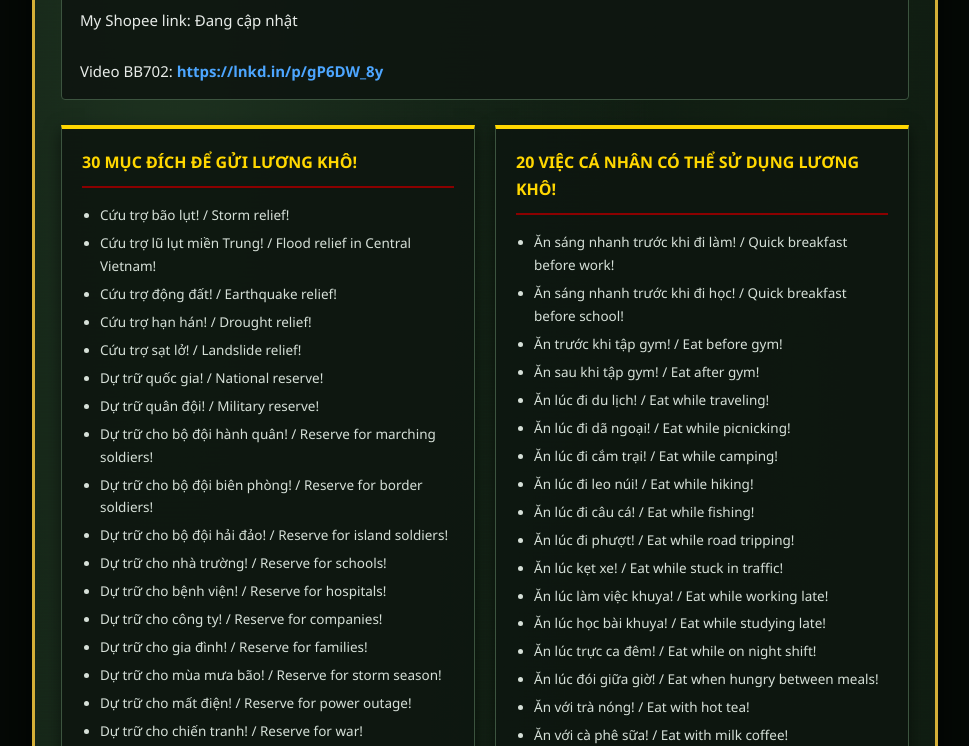
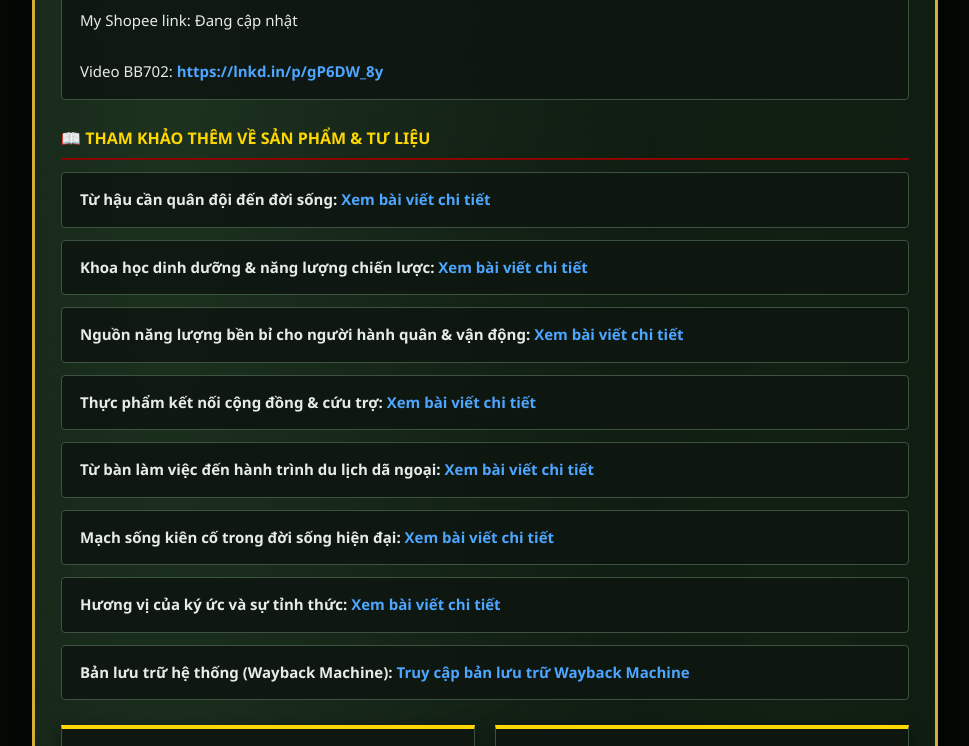
Before and after one commit to traidat7000-dev/Video-To-Future-Ecosystem-, a plain HTML site: page index.html in a window 1280 px wide. Shown: the part 1160-1906 px from the top of the page, without its empty margins (155-1124 px from the left). Drawn offline with Linux system fonts and the light colour scheme.

```diff
--- a/index.html
+++ b/index.html
@@ -380,6 +380,23 @@
       </li>
     </ul>
 
+
+    <!-- PHẦN THAM KHẢO THÊM VỀ SẢN PHẨM -->
+    <div style="margin-top: 25px;">
+      <h3 class="decrypt-title" data-text="📖 THAM KHẢO THÊM VỀ SẢN PHẨM & TƯ LIỆU" style="color: #ffd700; font-size: 16px; font-weight: 900; margin-bottom: 12px; text-transform: uppercase; border-bottom: 2px solid #8b0000; padding-bottom: 6px;">📖 THAM KHẢO THÊM VỀ SẢN PHẨM & TƯ LIỆU</h3>
+      <ul class="bb702-product-list">
+      <li><strong>Từ hậu cần quân đội đến đời sống:</strong> <a href="https://letruongvideotofuture.blogspot.com/2026/11/luong-kho-bo-binh-bb702-tu-hau-can-quan.html" target="_blank">Xem bài viết chi tiết</a></li>
+      <li><strong>Khoa học dinh dưỡng & năng lượng chiến lược:</strong> <a href="https://letruongvideotofuture.blogspot.com/2026/11/luong-kho-bo-binh-bb702-khoa-hoc-dinh.html" target="_blank">Xem bài viết chi tiết</a></li>
+      <li><strong>Nguồn năng lượng bền bỉ cho người hành quân & vận động:</strong> <a href="https://letruongvideotofuture.blogspot.com/2026/11/luong-kho-bo-binh-bb702-nguon-nang.html" target="_blank">Xem bài viết chi tiết</a></li>
+      <li><strong>Thực phẩm kết nối cộng đồng & cứu trợ:</strong> <a href="https://letruongvideotofuture.blogspot.com/2026/11/luong-kho-bo-binh-bb702-thuc-pham-ket.html" target="_blank">Xem bài viết chi tiết</a></li>
+      <li><strong>Từ bàn làm việc đến hành trình du lịch dã ngoại:</strong> <a href="https://letruongvideotofuture.blogspot.com/2026/11/luong-kho-bo-binh-bb702-tu-ban-lam-viec.html" target="_blank">Xem bài viết chi tiết</a></li>
+      <li><strong>Mạch sống kiên cố trong đời sống hiện đại:</strong> <a href="https://letruongvideotofuture.blogspot.com/2026/11/luong-kho-bo-binh-bb702-mach-song-kien.html" target="_blank">Xem bài viết chi tiết</a></li>
+      <li><strong>Hương vị của ký ức và sự tỉnh thức:</strong> <a href="https://letruongvideotofuture.blogspot.com/2026/11/luong-kho-bo-binh-bb702-huong-vi-cua.html" target="_blank">Xem bài viết chi tiết</a></li>
+      <li><strong>Bản lưu trữ hệ thống (Wayback Machine):</strong> <a href="https://web.archive.org/web/20261115161044/https://traidat7000-dev.github.io/Video-To-Future-Ecosystem-/" target="_blank">Truy cập bản lưu trữ Wayback Machine</a></li>
+    </ul>
+    </div>
+
+
     <!-- 30 MỤC ĐÍCH & 20 VIỆC CÁ NHÂN -->
     <div class="bb702-tactical-grid" style="margin-top: 25px;">
       <div class="bb702-steel-box">
```
